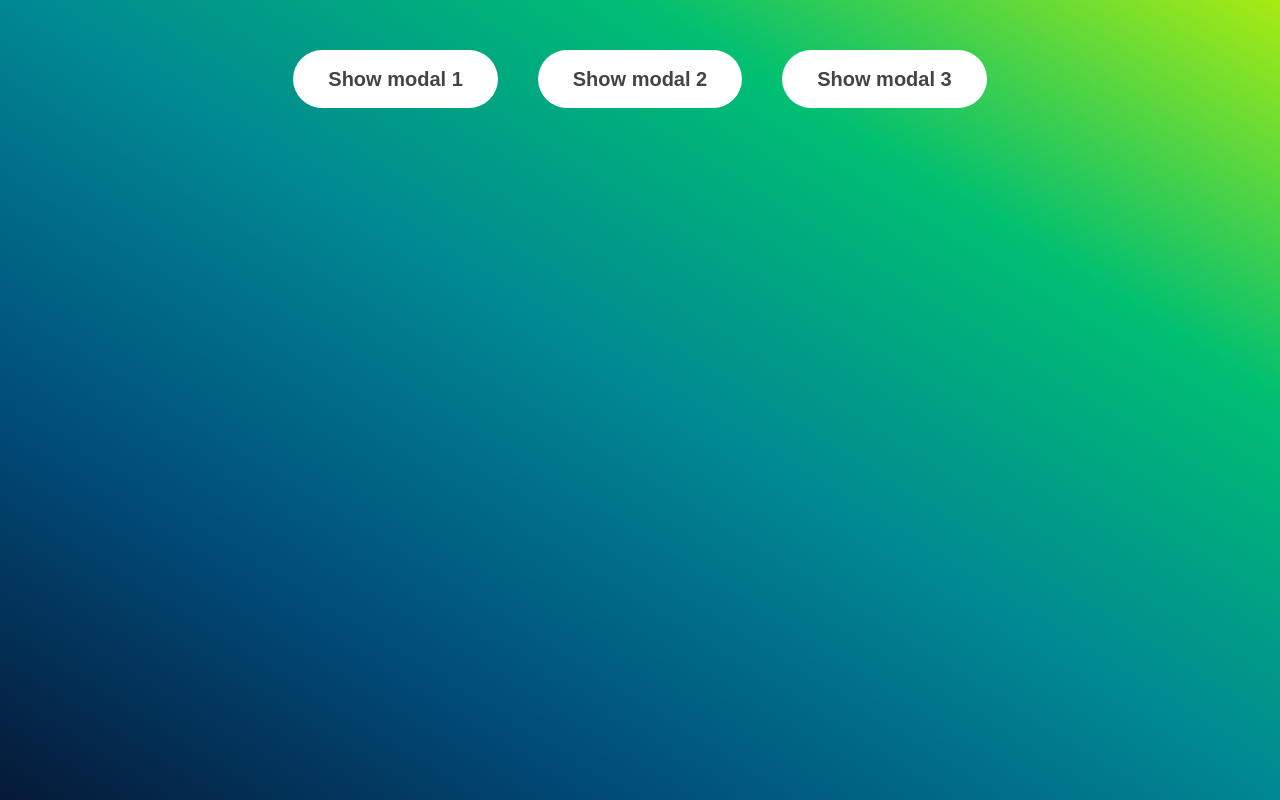
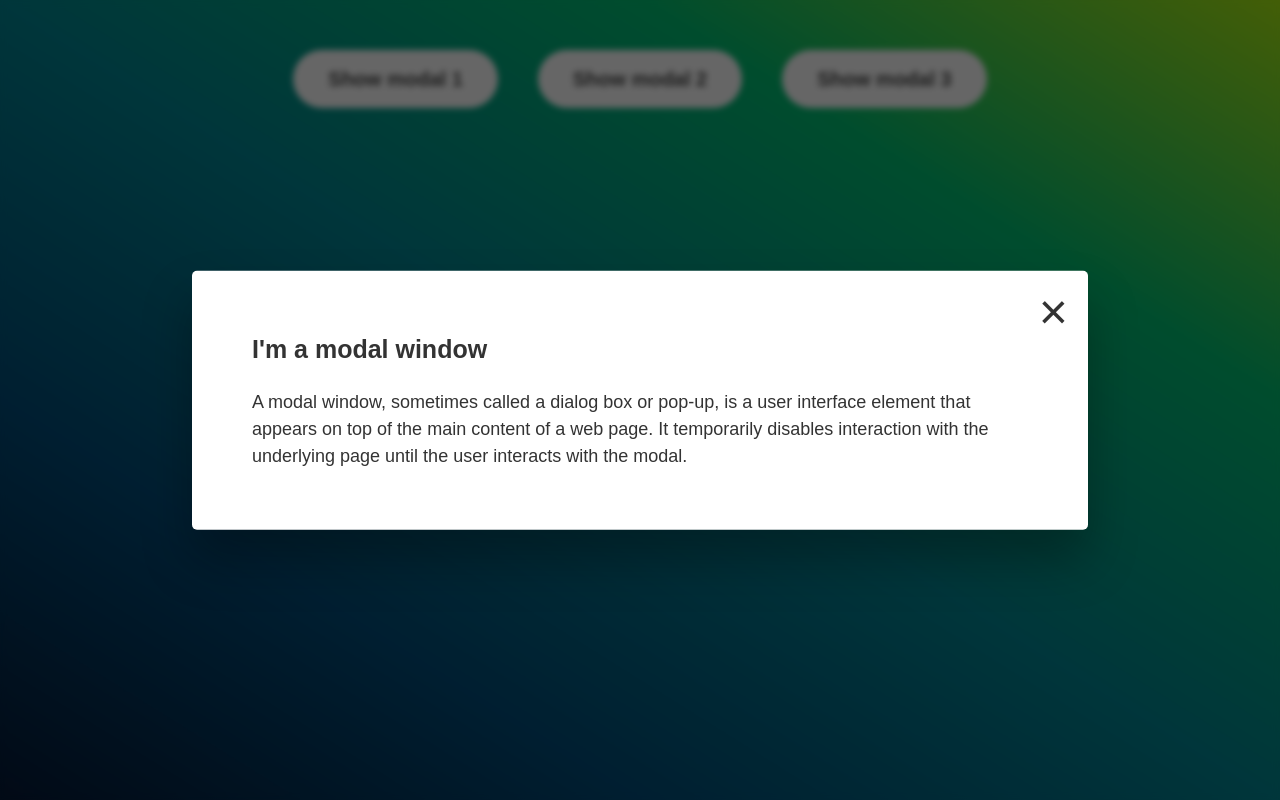
Before and after one commit to dmeskhi/modal, a plain HTML site: page index.html in a window 1280 px wide. Both pictures are taken after a click on the button "Show modal 1". Drawn offline with Linux system fonts and the light colour scheme.

Commit message:
Working on js

```diff
--- a/index.html
+++ b/index.html
@@ -16,13 +16,12 @@
       <button class="close-modal">&times;</button>
       <h1>I'm a modal window</h1>
       <p>
-        Lorem ipsum dolor sit amet, consectetur adipisicing elit, sed do eiusmod
-        tempor incididunt ut labore et dolore magna aliqua. Ut enim ad minim
-        veniam, quis nostrud exercitation ullamco laboris nisi ut aliquip ex ea
-        commodo consequat. Duis aute irure dolor in reprehenderit in voluptate
-        velit esse cillum dolore eu fugiat nulla pariatur. Excepteur sint
-        occaecat cupidatat non proident, sunt in culpa qui officia deserunt
-        mollit anim id est laborum.
+        A modal window, sometimes called a dialog
+        box or pop-up, is a user interface element
+        that appears on top of the main content of a
+        web page. It temporarily disables interaction
+        with the underlying page until the user interacts
+        with the modal.
       </p>
     </div>
     <div class="overlay hidden"></div>
--- a/script.js
+++ b/script.js
@@ -1 +1,17 @@
 'use strict';
+
+const modal = document.querySelector('.modal');
+const overlay = document.querySelector('.overlay');
+const btnCloseModal = document.querySelector('.close-modal');
+const btnOpenModal = document.querySelectorAll('.show-modal');
+
+for(let i = 0; i < btnOpenModal.length; i++)
+    btnOpenModal[i].addEventListener('click', function() {
+        modal.classList.remove('hidden');
+        overlay.classList.remove('hidden');
+});
+
+btnCloseModal.addEventListener('click', function() {
+    modal.classList.add('hidden');
+    overlay.classList.add('hidden');
+});
```
